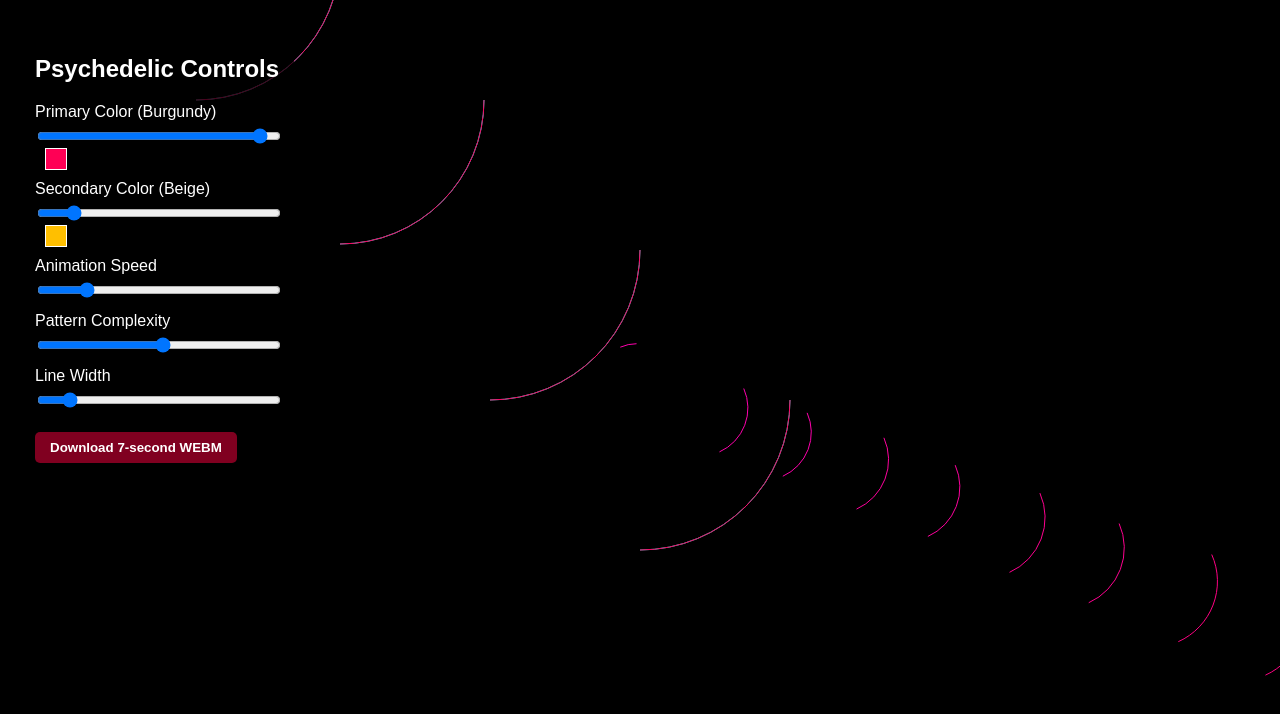
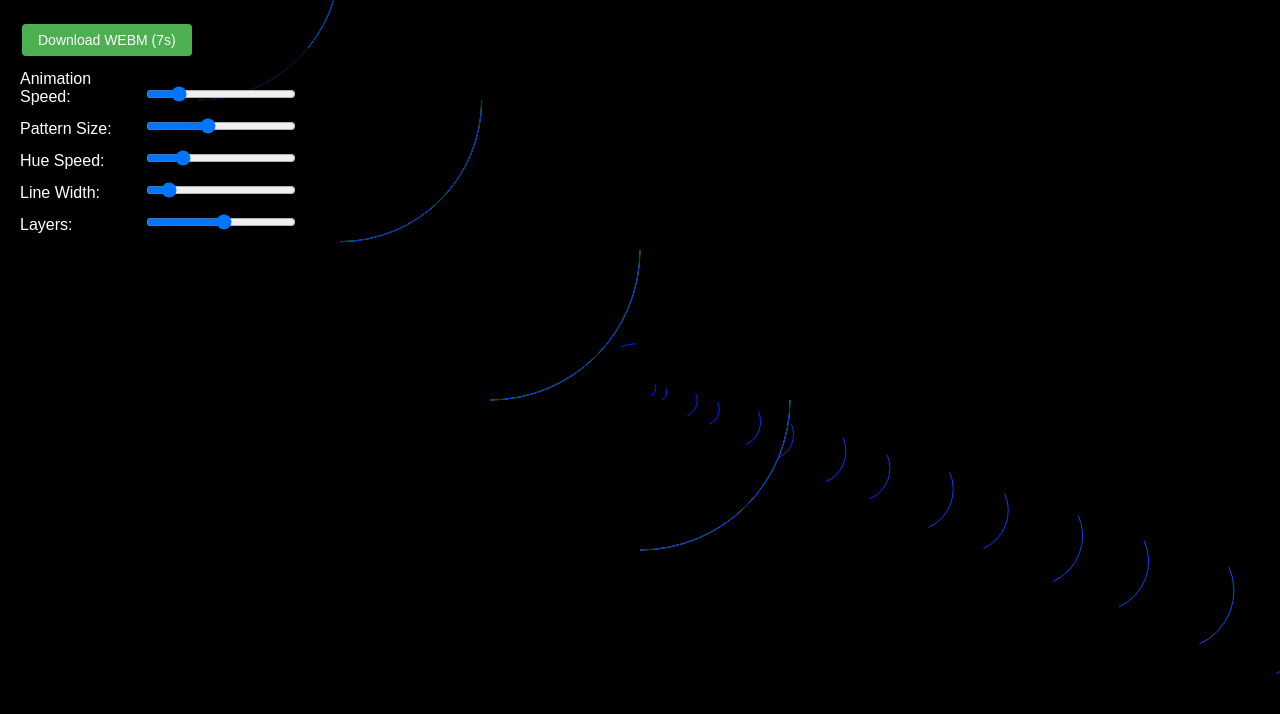
Before and after one commit to 1conscioustraveller/visual_animation001, a plain HTML site: page index.html in a window 1280 px wide. Drawn offline with Linux system fonts and the light colour scheme.

Commit message:
Update index.html

```diff
--- a/index.html
+++ b/index.html
@@ -1,7 +1,7 @@
 <!DOCTYPE html>
 <html>
 <head>
-    <title>Burgundy & Beige Psychedelic Animations</title>
+    <title>Psychedelic Turtle Animation</title>
     <style>
         body {
             margin: 0;
@@ -12,87 +12,72 @@
         canvas {
             display: block;
         }
-        .controls {
+        #controls {
             position: absolute;
-            top: 20px;
-            left: 20px;
+            top: 10px;
+            left: 10px;
             background: rgba(0, 0, 0, 0.7);
-            padding: 15px;
-            border-radius: 10px;
+            padding: 10px;
+            border-radius: 5px;
             color: white;
             z-index: 100;
-            max-width: 300px;
         }
         .control-group {
             margin-bottom: 10px;
         }
         label {
-            display: block;
-            margin-bottom: 5px;
+            display: inline-block;
+            width: 120px;
+        }
+        button {
+            background: #4CAF50;
+            border: none;
+            color: white;
+            padding: 8px 16px;
+            text-align: center;
+            text-decoration: none;
+            display: inline-block;
+            font-size: 14px;
+            margin: 4px 2px;
+            cursor: pointer;
+            border-radius: 4px;
+        }
+        button:hover {
+            background: #45a049;
         }
         input[type="range"] {
-            width: 100%;
-        }
-        button {
-            background: #800020; /* Burgundy */
-            color: white;
-            border: none;
-            padding: 8px 15px;
-            border-radius: 5px;
-            cursor: pointer;
-            margin-top: 10px;
-            font-weight: bold;
-        }
-        button:hover {
-            background: #9c2743;
-        }
-        .color-preview {
-            display: inline-block;
-            width: 20px;
-            height: 20px;
-            margin-left: 10px;
-            vertical-align: middle;
-            border: 1px solid white;
+            width: 150px;
         }
     </style>
 </head>
 <body>
     <canvas id="turtleCanvas"></canvas>
-
-    <div class="controls">
-        <h2>Psychedelic Controls</h2>
-
+    <div id="controls">
         <div class="control-group">
-            <label for="color1">Primary Color (Burgundy)</label>
-            <input type="range" id="color1" min="0" max="360" value="340">
-            <span id="color1Preview" class="color-preview"></span>
+            <button id="downloadBtn">Download WEBM (7s)</button>
         </div>
-
         <div class="control-group">
-            <label for="color2">Secondary Color (Beige)</label>
-            <input type="range" id="color2" min="0" max="360" value="45">
-            <span id="color2Preview" class="color-preview"></span>
+            <label for="speedSlider">Animation Speed:</label>
+            <input type="range" id="speedSlider" min="0.1" max="5" value="1" step="0.1">
         </div>
-
         <div class="control-group">
-            <label for="speed">Animation Speed</label>
-            <input type="range" id="speed" min="0.1" max="5" value="1" step="0.1">
+            <label for="sizeSlider">Pattern Size:</label>
+            <input type="range" id="sizeSlider" min="50" max="300" value="150" step="10">
         </div>
-
         <div class="control-group">
-            <label for="complexity">Pattern Complexity</label>
-            <input type="range" id="complexity" min="1" max="30" value="16">
+            <label for="hueSpeedSlider">Hue Speed:</label>
+            <input type="range" id="hueSpeedSlider" min="0.001" max="0.02" value="0.005" step="0.001">
         </div>
-
         <div class="control-group">
-            <label for="lineWidth">Line Width</label>
-            <input type="range" id="lineWidth" min="0.5" max="5" value="1" step="0.1">
+            <label for="lineWidthSlider">Line Width:</label>
+            <input type="range" id="lineWidthSlider" min="0.5" max="5" value="1" step="0.5">
         </div>
-
-        <button id="downloadBtn">Download 7-second WEBM</button>
+        <div class="control-group">
+            <label for="layersSlider">Layers:</label>
+            <input type="range" id="layersSlider" min="5" max="30" value="18" step="1">
+        </div>
     </div>
 
-    <script src="https://cdn.jsdelivr.net/npm/whammy@0.0.2/whammy.min.js"></script>
     <script>
         const canvas = document.getElementById('turtleCanvas');
         const ctx = canvas.getContext('2d');
@@ -113,45 +98,22 @@
         let color = [0, 0, 0];
 
         // Animation variables
-        let animationId = null;
-        let time = 0;
-        let frames = [];
+        let animationFrame = 0;
+        let animationSpeed = 1;
+        let patternSize = 150;
+        let hueSpeed = 0.005;
+        let lineWidth = 1;
+        let layers = 18;
         let isRecording = false;
-        let recordingStartTime = 0;
-        const recordingDuration = 7000; // 7 seconds
+        let recordedChunks = [];
+        let mediaRecorder;
+        let animationId;
 
-        // Default settings
-        let settings = {
-            color1: 340, // Burgundy
-            color2: 45,  // Beige
-            speed: 1,
-            complexity: 16,
-            lineWidth: 1
-        };
-
-        // UI elements
-        const color1Slider = document.getElementById('color1');
-        const color2Slider = document.getElementById('color2');
-        const speedSlider = document.getElementById('speed');
-        const complexitySlider = document.getElementById('complexity');
-        const lineWidthSlider = document.getElementById('lineWidth');
-        const downloadBtn = document.getElementById('downloadBtn');
-        const color1Preview = document.getElementById('color1Preview');
-        const color2Preview = document.getElementById('color2Preview');
-
-        // Update color previews
-        function updateColorPreviews() {
-            color1Preview.style.backgroundColor = `hsl(${settings.color1}, 100%, 50%)`;
-            color2Preview.style.backgroundColor = `hsl(${settings.color2}, 100%, 50%)`;
-        }
-
-        // Set color based on HSV
         function setColor(c) {
             color = c;
             ctx.strokeStyle = `rgb(${Math.floor(c[0]*255)}, ${Math.floor(c[1]*255)}, ${Math.floor(c[2]*255)})`;
         }
 
-        // Turtle movement functions
         function forward(dist) {
             const newX = x + dist * Math.cos(angle * Math.PI / 180);
             const newY = y + dist * Math.sin(angle * Math.PI / 180);
@@ -216,108 +178,33 @@
             return [r, g, b];
         }
 
-        // Get interpolated color between two hues
-        function getInterpolatedColor(t, hue1, hue2) {
-            // Convert t to oscillating value between 0 and 1
-            const oscillatingT = 0.5 + 0.5 * Math.sin(t * 0.01 * settings.speed);
-
-            // Interpolate between the two hues
-            const hue = hue1 + oscillatingT * (hue2 - hue1);
-
-            // Convert to RGB via HSV
-            return hsvToRgb((hue % 360) / 360, 1, 1);
-        }
-
         // Main drawing function
         function draw() {
             ctx.clearRect(0, 0, canvas.width, canvas.height);
-            ctx.lineWidth = settings.lineWidth;
+            ctx.lineWidth = lineWidth;
             x = centerX;
             y = centerY;
             angle = 0;
 
-            // Update settings from sliders
-            settings.color1 = parseInt(color1Slider.value);
-            settings.color2 = parseInt(color2Slider.value);
-            settings.speed = parseFloat(speedSlider.value);
-            settings.complexity = parseInt(complexitySlider.value);
-            settings.lineWidth = parseFloat(lineWidthSlider.value);
-
-            updateColorPreviews();
-
-            for (let i = 0; i < settings.complexity; i++) {
-                for (let j = 0; j < 18; j++) {
-                    const c = getInterpolatedColor(time + i * 10 + j * 5, settings.color1, settings.color2);
+            let h = animationFrame * 0.001;
+            for (let i = 0; i < 16; i++) {
+                for (let j = 0; j < layers; j++) {
+                    const c = hsvToRgb(h, 1, 1);
                     setColor(c);
+                    h += hueSpeed;
 
                     rt(90);
-                    circle(150 - j * 6, 90);
+                    circle(patternSize - j * (patternSize/layers), 90);
                     lt(90);
-                    circle(150 - j * 6, 90);
+                    circle(patternSize - j * (patternSize/layers), 90);
                     rt(180);
                 }
                 circle(40, 24);
             }
 
-            time += 1;
-
-            // If recording, capture frames
-            if (isRecording) {
-                const elapsed = Date.now() - recordingStartTime;
-                if (elapsed < recordingDuration) {
-                    frames.push(canvas.toDataURL('image/webp'));
-                    animationId = requestAnimationFrame(draw);
-                } else {
-                    stopRecording();
-                }
-            } else {
-                animationId = requestAnimationFrame(draw);
-            }
-        }
-
-        // Start recording animation
-        function startRecording() {
-            isRecording = true;
-            recordingStartTime = Date.now();
-            frames = [];
-            downloadBtn.disabled = true;
-            downloadBtn.textContent = "Recording...";
-            draw(); // Start the drawing loop
-        }
-
-        // Stop recording and create video
-        function stopRecording() {
-            isRecording = false;
-            cancelAnimationFrame(animationId);
-
-            // Create video from frames
-            const video = Whammy.fromImageArray(frames, 30); // 30 fps
-
-            // Create download link
-            const blob = new Blob([video], {type: 'video/webm'});
-            const url = URL.createObjectURL(blob);
-
-            const a = document.createElement('a');
-            a.href = url;
-            a.download = 'psychedelic-animation.webm';
-            document.body.appendChild(a);
-            a.click();
-
-            // Clean up
-            setTimeout(() => {
-                document.body.removeChild(a);
-                URL.revokeObjectURL(url);
-            }, 100);
-
-            downloadBtn.disabled = false;
-            downloadBtn.textContent = "Download 7-second WEBM";
-
-            // Restart normal animation
+            animationFrame += animationSpeed;
             animationId = requestAnimationFrame(draw);
         }
-
-        // Event listeners
-        downloadBtn.addEventListener('click', startRecording);
 
         // Handle window resize
         window.addEventListener('resize', function() {
@@ -327,8 +214,72 @@
             centerY = canvas.height / 2;
         });
 
-        // Initialize
-        updateColorPreviews();
+        // Setup controls
+        document.getElementById('speedSlider').addEventListener('input', function(e) {
+            animationSpeed = parseFloat(e.target.value);
+        });
+
+        document.getElementById('sizeSlider').addEventListener('input', function(e) {
+            patternSize = parseInt(e.target.value);
+        });
+
+        document.getElementById('hueSpeedSlider').addEventListener('input', function(e) {
+            hueSpeed = parseFloat(e.target.value);
+        });
+
+        document.getElementById('lineWidthSlider').addEventListener('input', function(e) {
+            lineWidth = parseFloat(e.target.value);
+        });
+
+        document.getElementById('layersSlider').addEventListener('input', function(e) {
+            layers = parseInt(e.target.value);
+        });
+
+        // Download WEBM button
+        document.getElementById('downloadBtn').addEventListener('click', async function() {
+            if (isRecording) return;
+
+            isRecording = true;
+            recordedChunks = [];
+            this.textContent = "Recording...";
+
+            // Setup media recorder
+            const stream = canvas.captureStream(30);
+            mediaRecorder = new MediaRecorder(stream, { mimeType: 'video/webm' });
+
+            mediaRecorder.ondataavailable = function(e) {
+                if (e.data.size > 0) {
+                    recordedChunks.push(e.data);
+                }
+            };
+
+            mediaRecorder.onstop = function() {
+                const blob = new Blob(recordedChunks, { type: 'video/webm' });
+                const url = URL.createObjectURL(blob);
+                const a = document.createElement('a');
+                a.href = url;
+                a.download = 'psychedelic-animation.webm';
+                document.body.appendChild(a);
+                a.click();
+                setTimeout(() => {
+                    document.body.removeChild(a);
+                    URL.revokeObjectURL(url);
+                }, 100);
+
+                isRecording = false;
+                document.getElementById('downloadBtn').textContent = "Download WEBM (7s)";
+            };
+
+            mediaRecorder.start();
+
+            // Stop after 7 seconds
+            setTimeout(() => {
+                mediaRecorder.stop();
+                stream.getTracks().forEach(track => track.stop());
+            }, 7000);
+        });
+
+        // Start drawing
         draw();
     </script>
 </body>
```
